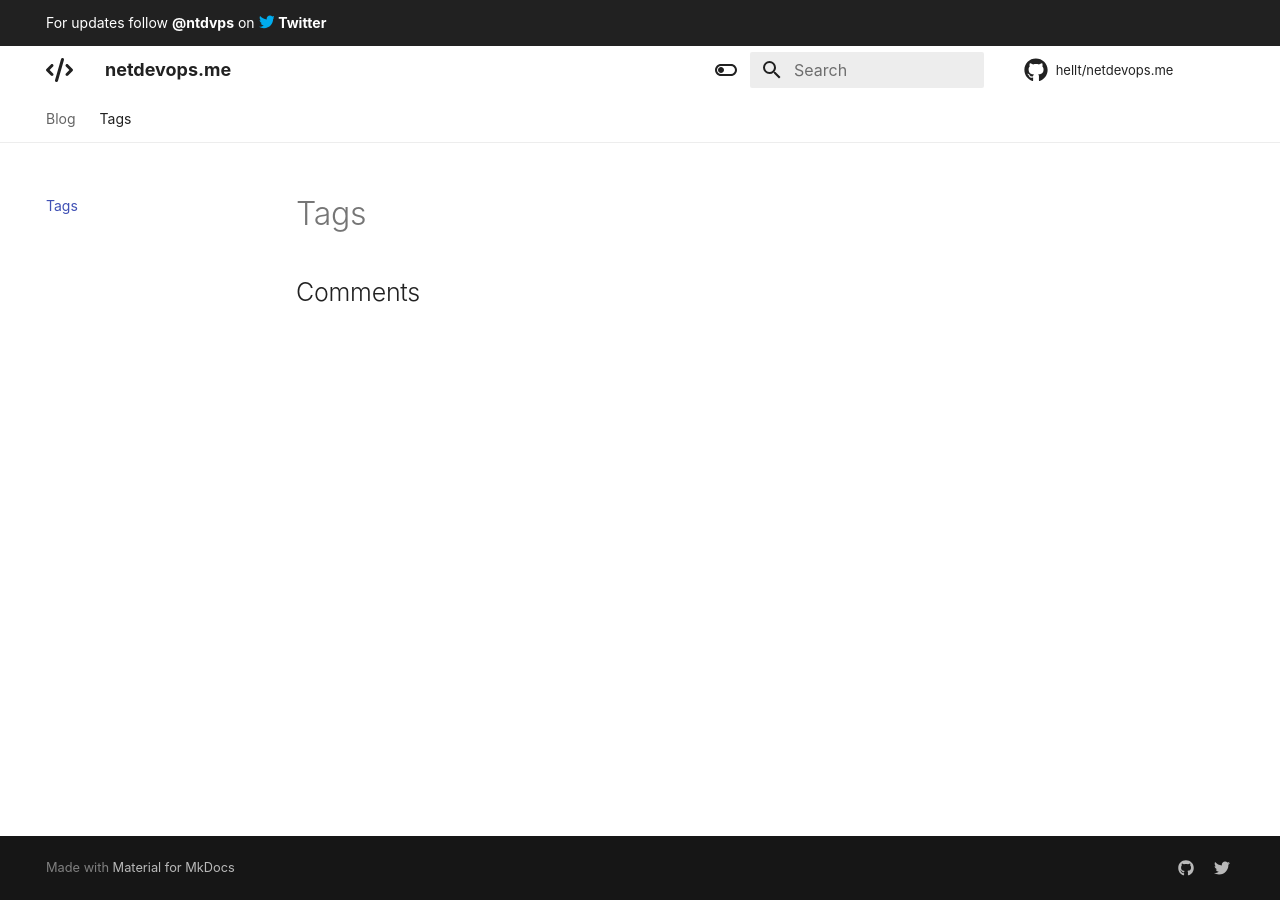
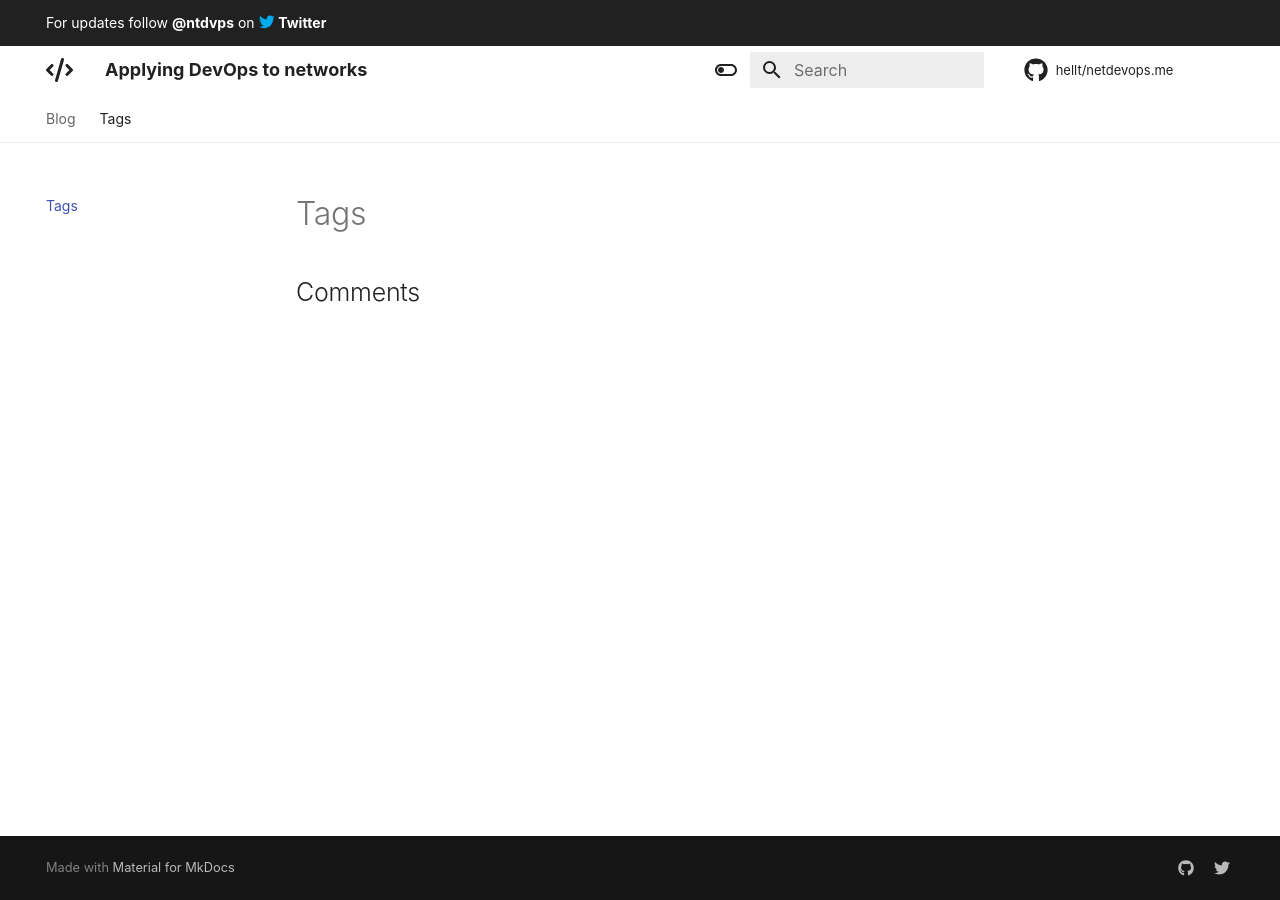
Before and after one commit to hellt/netdevops.me, an MkDocs documentation site: the page built from blog/tags.md, in a window 1280 px wide. Built offline with MkDocs 1.6.1 and Material for MkDocs 9.7.7, drawn with Linux system fonts in a browser that asks for light colours; some web fonts are replaced; comment, search, counter and statistics services are not loaded.

Commit message:
updated mkdocs and aligned blog name

```diff
--- a/mkdocs.yml
+++ b/mkdocs.yml
@@ -1,4 +1,4 @@
-site_name: netdevops.me
+site_name: Applying DevOps to networks
 
 site_author: Roman Dodin
 site_description: >-
```
Also changed, not shown: blog/index.md (+0 -1 lines), 2 other files.
